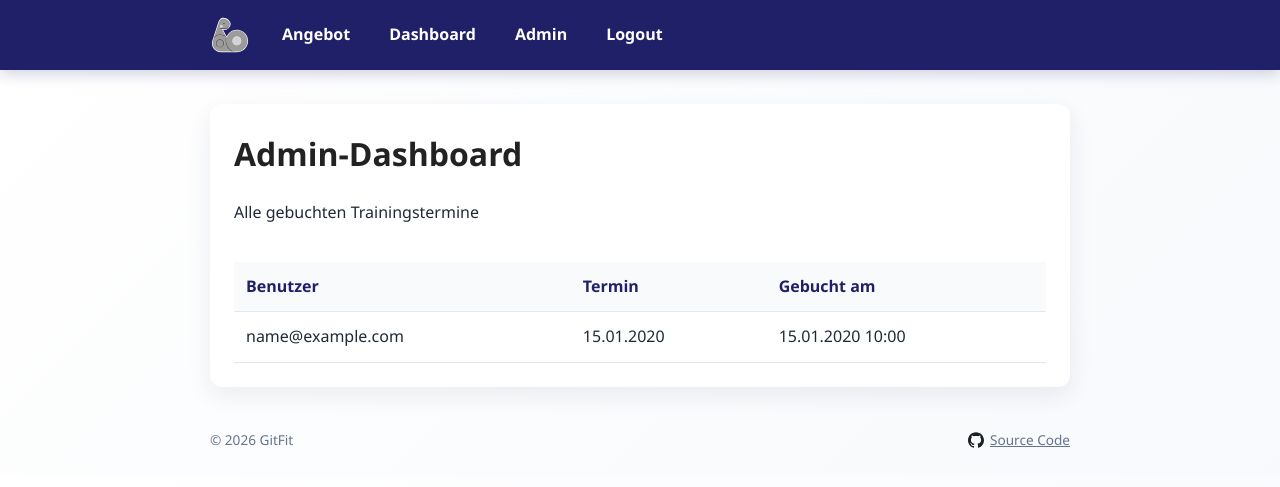
After one commit to gallje98/GitFit, a Flask app: page /admin in a window 1280 px wide. The commit adds this page. Shown: the top 487 px of the page. Run offline with Flask 3, Linux system fonts and the light colour scheme; a user stored in the database is signed in; tables that the repository leaves empty hold one stand-in row (values such as "Sample post"); parts of the project's set-up code (start-up, migrations or seed data) failed here and were passed over.

Commit message:
Admin-Dashboard und Admin-API hinzugefügt

```diff
--- a/app.py
+++ b/app.py
@@ -1,7 +1,7 @@
 import os
 from datetime import datetime, date, timedelta
 from dotenv import load_dotenv
-from flask import (Flask, jsonify, render_template, redirect, url_for, flash, request)
+from flask import (Flask, jsonify, render_template, redirect, url_for, flash, request, abort)
 from flask_sqlalchemy import SQLAlchemy
 from flask_login import (LoginManager, UserMixin, login_user, login_required, logout_user, current_user)
 from flask_jwt_extended import (JWTManager, create_access_token, get_jwt_identity, jwt_required)
@@ -61,6 +61,12 @@ class User(UserMixin, db.Model):
     password_hash = db.Column(
         db.String(255),
         nullable=False
+    )
+
+    is_admin = db.Column(
+        db.Boolean,
+        nullable=False,
+        default=False
     )
 
     bookings = db.relationship(
@@ -181,6 +187,22 @@ def dashboard():
         bookings=bookings,
         today=date.today().isoformat()
     )
+
+
+@app.route("/admin")
+@login_required
+def admin_dashboard():
+    if not current_user.is_admin:
+        abort(403)
+
+    bookings = (
+        Booking.query
+        .join(User)
+        .order_by(Booking.booking_date, Booking.id)
+        .all()
+    )
+
+    return render_template("admin.html", bookings=bookings)
 
 # --------------------------------------------------
 # Angebot Seite
@@ -311,6 +333,33 @@ def api_get_bookings():
 
     return jsonify(bookings=[booking_to_dict(booking) for booking in bookings])
 
+
+@app.route("/api/admin/bookings", methods=["GET"])
+@jwt_required()
+def api_get_all_bookings():
+    admin = db.session.get(User, int(get_jwt_identity()))
+
+    if not admin or not admin.is_admin:
+        return jsonify(error="Admin-Berechtigung erforderlich."), 403
+
+    bookings = (
+        Booking.query
+        .join(User)
+        .order_by(Booking.booking_date, Booking.id)
+        .all()
+    )
+
+    return jsonify(
+        bookings=[
+            {
+                **booking_to_dict(booking),
+                "user_id": booking.user_id,
+                "user_email": booking.user.email,
+            }
+            for booking in bookings
+        ]
+    )
+
 # --------------------------------------------------
 
 @app.route("/booking/add", methods=["POST"])
--- a/schema.sql
+++ b/schema.sql
@@ -1,7 +1,8 @@
 CREATE TABLE users (
     id INT AUTO_INCREMENT PRIMARY KEY,
     email VARCHAR(255) NOT NULL UNIQUE,
-    password_hash VARCHAR(255) NOT NULL
+    password_hash VARCHAR(255) NOT NULL,
+    is_admin BOOLEAN NOT NULL DEFAULT FALSE
 );
 
 CREATE TABLE bookings (
--- a/static/css/style.css
+++ b/static/css/style.css
@@ -285,6 +285,28 @@ a:hover {
     text-decoration: underline;
 }
 
+.table-wrapper {
+    overflow-x: auto;
+}
+
+.admin-table {
+    width: 100%;
+    border-collapse: collapse;
+    margin-top: 20px;
+}
+
+.admin-table th,
+.admin-table td {
+    padding: 12px;
+    border-bottom: 1px solid #e2e8f0;
+    text-align: left;
+}
+
+.admin-table th {
+    color: var(--primary);
+    background-color: #f8fafc;
+}
+
 @media (max-width: 700px) {
     .nav-container {
         flex-wrap: wrap;
--- /dev/null
+++ b/templates/admin.html
@@ -0,0 +1,32 @@
+{% extends "base.html" %}
+{% block content %}
+<div class="card">
+    <h1>Admin-Dashboard</h1>
+    <p>Alle gebuchten Trainingstermine</p>
+
+    {% if bookings %}
+    <div class="table-wrapper">
+        <table class="admin-table">
+            <thead>
+                <tr>
+                    <th>Benutzer</th>
+                    <th>Termin</th>
+                    <th>Gebucht am</th>
+                </tr>
+            </thead>
+            <tbody>
+                {% for booking in bookings %}
+                <tr>
+                    <td>{{ booking.user.email }}</td>
+                    <td>{{ booking.booking_date.strftime('%d.%m.%Y') }}</td>
+                    <td>{{ booking.created_at.strftime('%d.%m.%Y %H:%M') }}</td>
+                </tr>
+                {% endfor %}
+            </tbody>
+        </table>
+    </div>
+    {% else %}
+    <p>Noch keine Buchungen vorhanden.</p>
+    {% endif %}
+</div>
+{% endblock %}
--- a/templates/base.html
+++ b/templates/base.html
@@ -15,6 +15,9 @@
         <a href="{{ url_for('offer') }}">Angebot</a>
         {% if current_user.is_authenticated %}
             <a href="{{ url_for('dashboard') }}">Dashboard</a>
+            {% if current_user.is_admin %}
+                <a href="{{ url_for('admin_dashboard') }}">Admin</a>
+            {% endif %}
             <a href="{{ url_for('logout') }}">Logout</a>
         {% else %}
             <a href="{{ url_for('login') }}">Login</a>
@@ -41,7 +44,7 @@
     <footer>
         <div class="footer-container">
             <span>&copy; 2026 GitFit</span>
-            <a href="https://github.com/gallje98/GitFit" target="_blank" rel="noopener noreferrer">
+            <a href="https://github.com/gallje98/Git_Fit" target="_blank" rel="noopener noreferrer">
                 <img src="{{ url_for('static', filename='img/github.svg') }}" alt="GitHub"> <span>Source Code</span>
             </a>
         </div>
```
